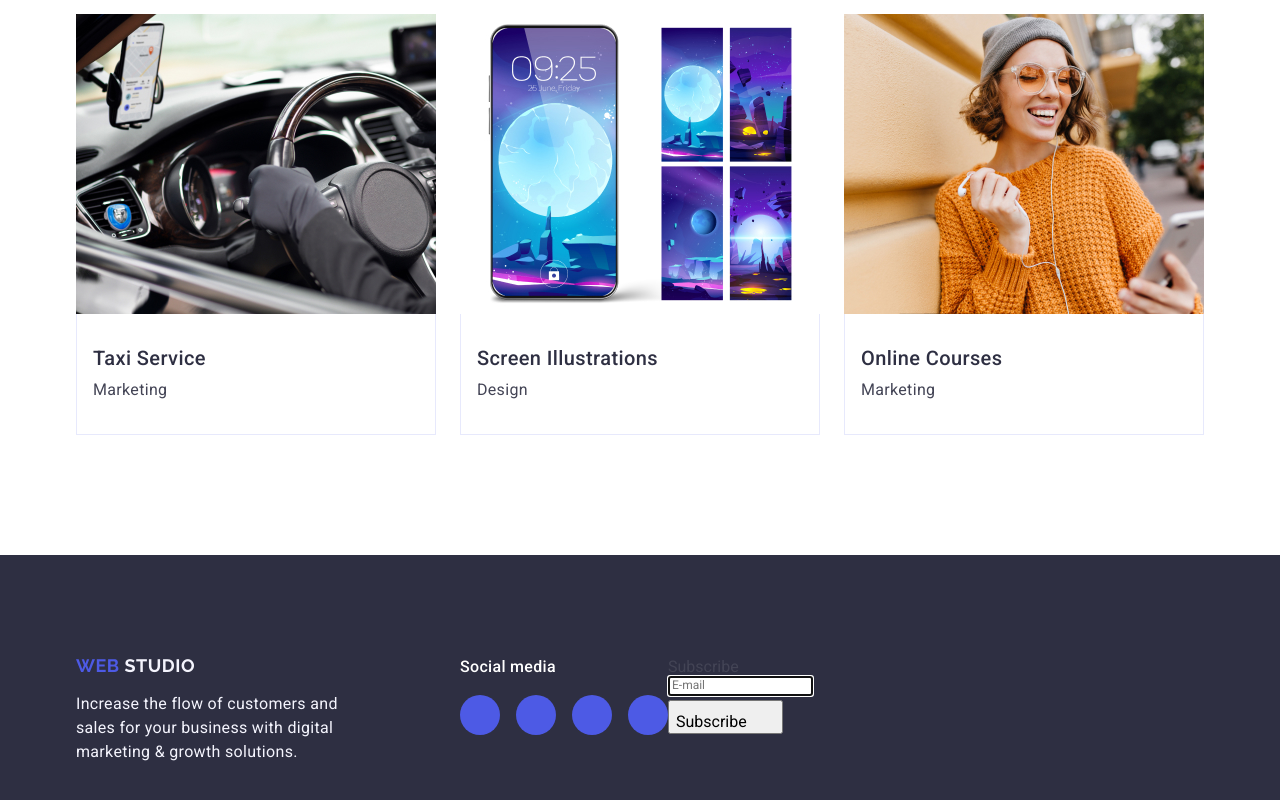
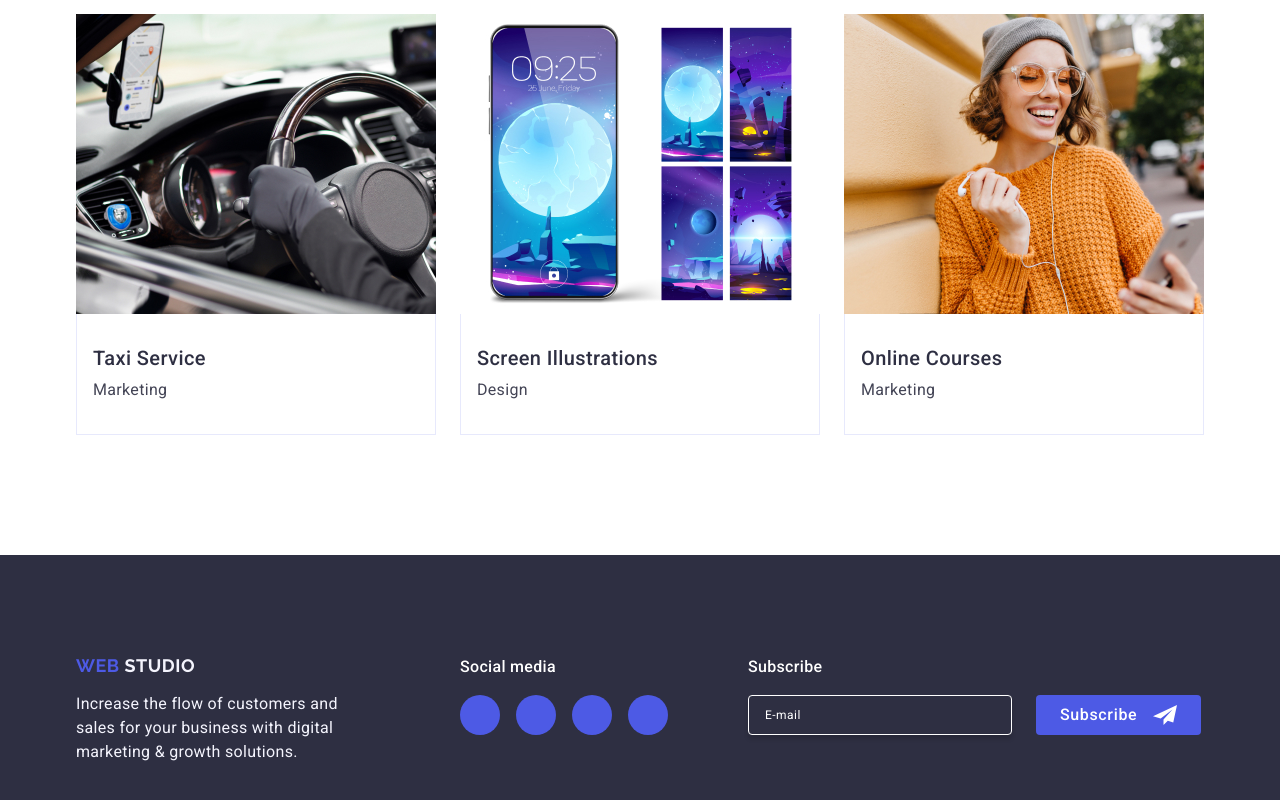
Before and after one commit to babyfixie/goit-markup-hw-05, a plain HTML site: page index.html in a window 1280 px wide. Shown: the part 2628-3428 px from the top of the page. Drawn offline with nearby package versions, Linux system fonts and the light colour scheme.

Commit message:
small fixes for footer

```diff
--- a/css/styles.css
+++ b/css/styles.css
@@ -526,6 +526,68 @@ header {
     align-items: baseline;
 }
 
+.form-footer {
+    margin-left: 80px;
+}
+.subscribe-footer {
+    font-weight: 500;
+    font-size: 16px;
+    line-height: 1.5;
+    letter-spacing: 0.02em;
+    color: #fff;
+    margin-bottom: 16px;
+}
+.form-class-footer {
+    display: flex;
+    gap: 24px;
+}
+.email-input {
+    border: 1px solid #fff;
+    border-radius: 4px;
+    width: 264px;
+    height: 40px;
+    box-shadow: 0 4px 4px 0 rgba(0, 0, 0, 0.15);
+    padding-left: 16px;
+    font-weight: 400;
+    font-size: 12px;
+    line-height: 2;
+    letter-spacing: 0.04em;
+    color: #fff;
+    background: transparent;
+    outline: none;
+}
+.email-input::placeholder {
+    color: #fff;
+}
+.subscribe-button {
+    min-width: 165px;
+    height: 40px;
+    display: flex;
+    align-items: center;
+    justify-content: center;
+    font-weight: 500;
+    line-height: 1.5;
+    letter-spacing: 0.04em;
+    text-align: center;
+    color: #fff;
+    cursor: pointer;
+    background-color: #4d5ae5;
+    border: none;
+    border-radius: 4px;
+    padding: 8px 24px;
+    cursor: pointer;
+    transition: background-color 250ms cubic-bezier(0.4, 0, 0.2, 1);
+}
+.subscribe-button:hover,
+.subscribe-button:focus {
+    background-color: #404bbf;
+}
+.subscribe-svg {
+    margin-left: 16px;
+    fill: #fff;
+    transition: fill 250ms cubic-bezier(0.4, 0, 0.2, 1);
+}
+
 .backdrop {
     position: fixed;
     top: 0;
@@ -734,3 +796,8 @@ header {
     margin: 0 auto;
     transition: background-color 250ms cubic-bezier(0.4, 0, 0.2, 1);
 }
+
+.modal-button:hover,
+.modal-button:focus {
+    background-color: #404bbf;
+}
--- a/index.html
+++ b/index.html
@@ -424,7 +424,6 @@
                         </li>
                     </ul>
                 </div>
-
                 <div class="form-footer">
                     <p class="subscribe-footer">Subscribe</p>
                     <form class="form-class-footer">
@@ -441,7 +440,7 @@
                         <button class="subscribe-button" type="submit">
                             Subscribe
                             <svg class="subscribe-svg" width="24" height="24">
-                                <use href="./images/icons.svg#icon-Frame-3"></use>
+                                <use href="./images/icons.svg#icon-send"></use>
                             </svg>
                         </button>
                     </form>
```
